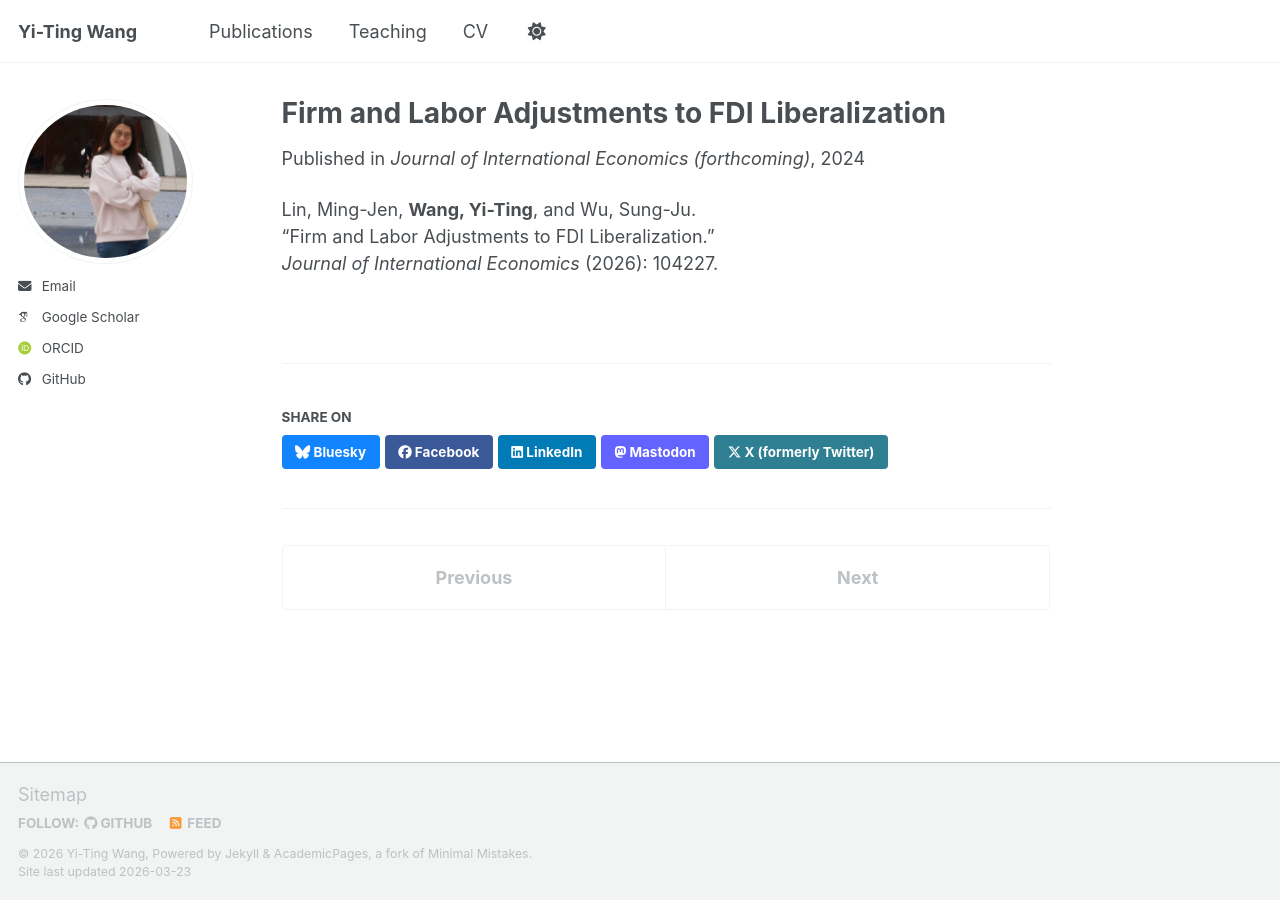
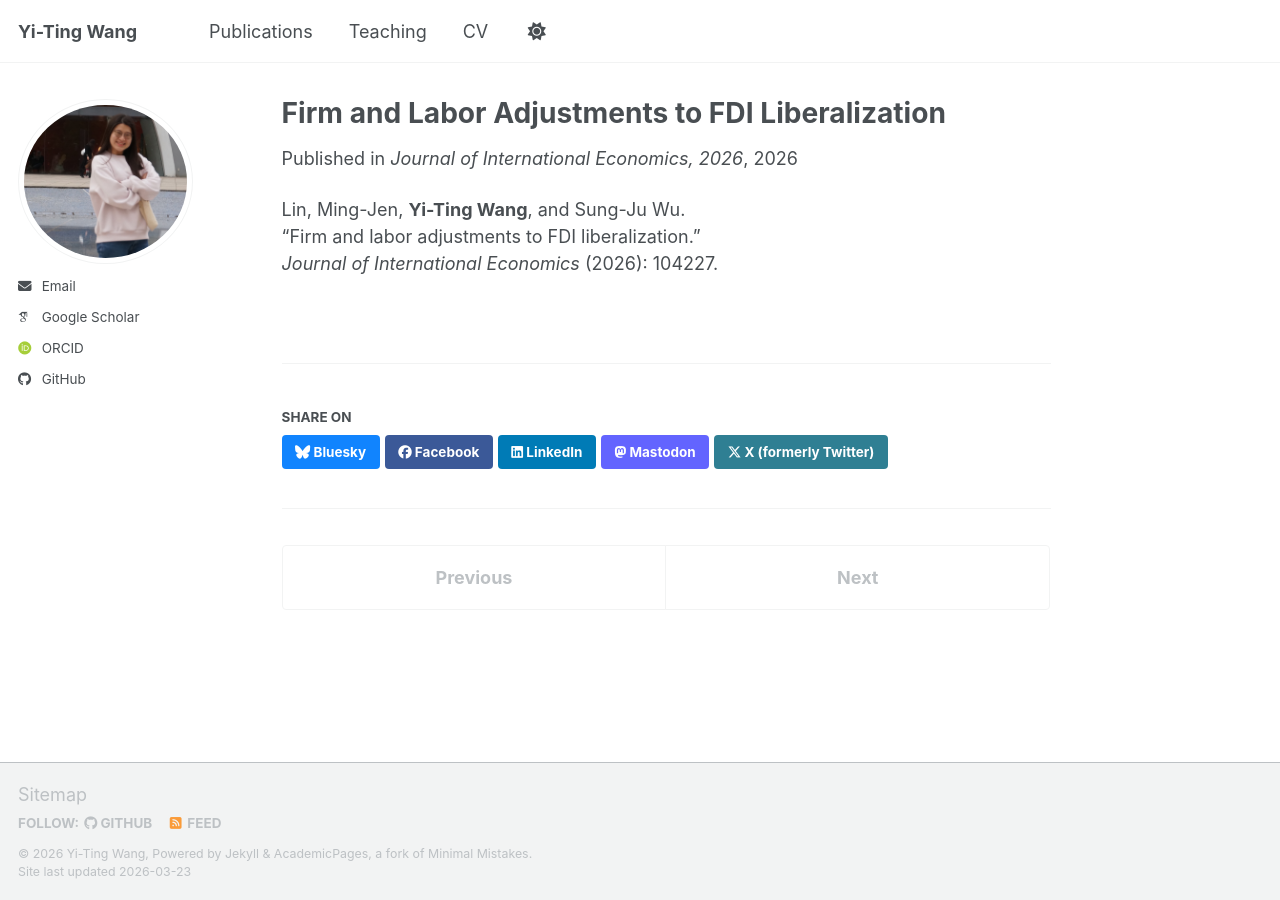
Before and after one commit to Yi-Ting-Econ/Yi-Ting-Econ.github.io, a Jekyll site: the page built from _publications/2024-01-01-fdi-liberalization.md, in a window 1280 px wide. Built offline with Jekyll 4.4.1, drawn with Linux system fonts in a browser that asks for light colours; some web fonts are replaced; a script bundle is joined from its source files by our own code; library files that are not in the unit come from our copies.

Commit message:
Update 2024-01-01-fdi-liberalization.md

```diff
--- a/_publications/2024-01-01-fdi-liberalization.md
+++ b/_publications/2024-01-01-fdi-liberalization.md
@@ -2,12 +2,12 @@
 title: "Firm and Labor Adjustments to FDI Liberalization"
 collection: publications
 permalink: /publication/fdi-liberalization
-date: 2024-01-01
-venue: "Journal of International Economics (forthcoming)"
+date: 2026-01-01
+venue: "Journal of International Economics, 2026"
 authors: "Lin, Ming-Jen; Wang, Yi-Ting; Wu, Sung-Ju"
 paperurl: "https://doi.org/10.1016/j.jinteco.2026.104227"
 ---
 
-Lin, Ming-Jen, **Wang, Yi-Ting**, and Wu, Sung-Ju.
-“Firm and Labor Adjustments to FDI Liberalization.”
+Lin, Ming-Jen, **Yi-Ting Wang**, and Sung-Ju Wu.
+"Firm and labor adjustments to FDI liberalization."
 *Journal of International Economics* (2026): 104227.
```
